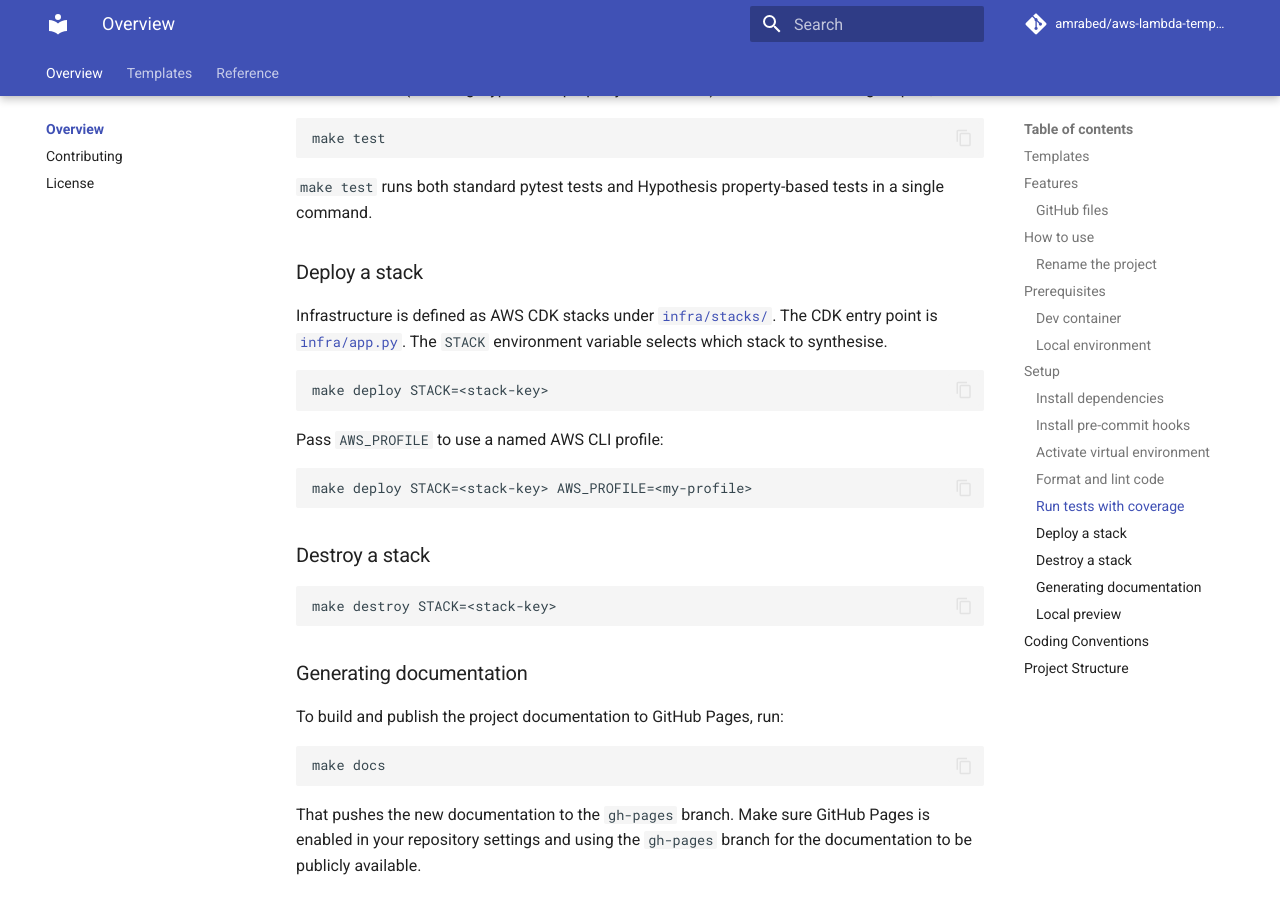
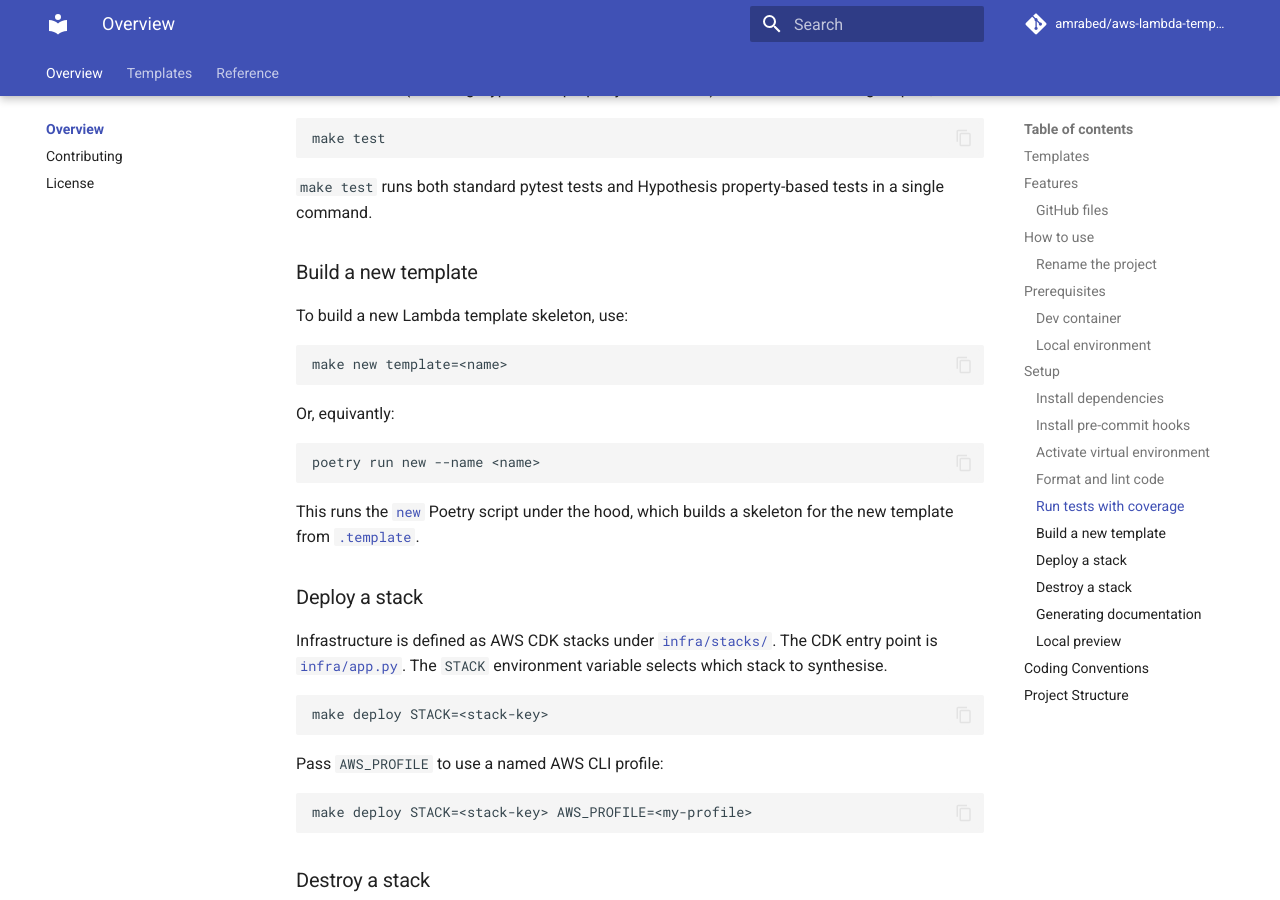
Before and after one commit to amrabed/aws-lambda-templates, an MkDocs documentation site: the page built from docs/README.md, in a window 1280 px wide and 900 px high, scrolled down 3706 px. Built offline with MkDocs 1.6.1 and Material for MkDocs 9.7.7, drawn with Linux system fonts in a browser that asks for light colours; comment, search, counter and statistics services are not loaded.

Commit message:
Update README.md

````diff
--- a/docs/README.md
+++ b/docs/README.md
@@ -121,6 +121,23 @@ make test
 
 `make test` runs both standard pytest tests and Hypothesis property-based tests in a single command.
 
+### Build a new template
+
+To build a new Lambda template skeleton, use:
+
+```bash
+make new template=<name>
+```
+
+Or, equivantly:
+
+```bash
+poetry run new --name <name>
+```
+
+This runs the [`new`](new.py) Poetry script under the hood, which builds a skeleton for the new template from [`.template`](template).
+
+
 ### Deploy a stack
 Infrastructure is defined as AWS CDK stacks under [`infra/stacks/`](/infra/stacks).
 The CDK entry point is [`infra/app.py`](/infra/app.py).
````
